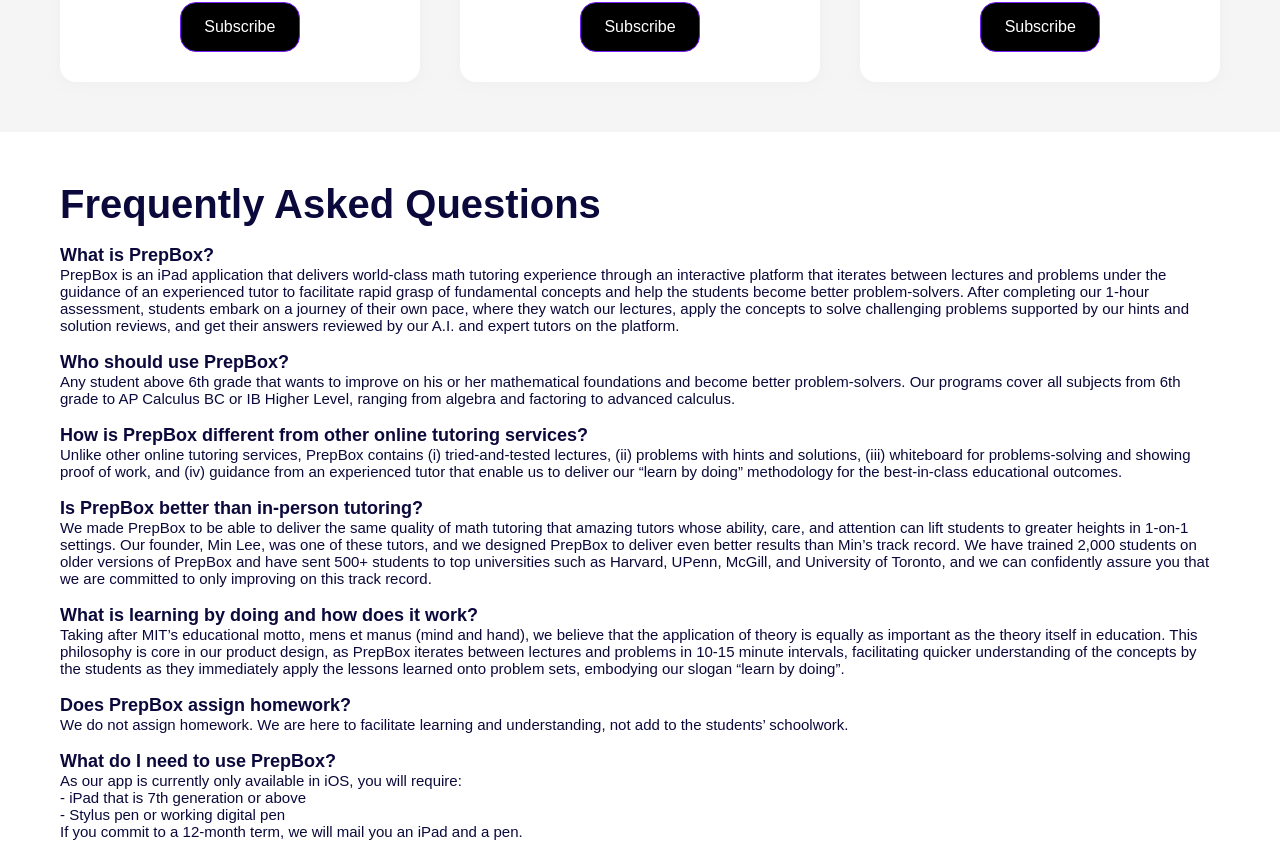
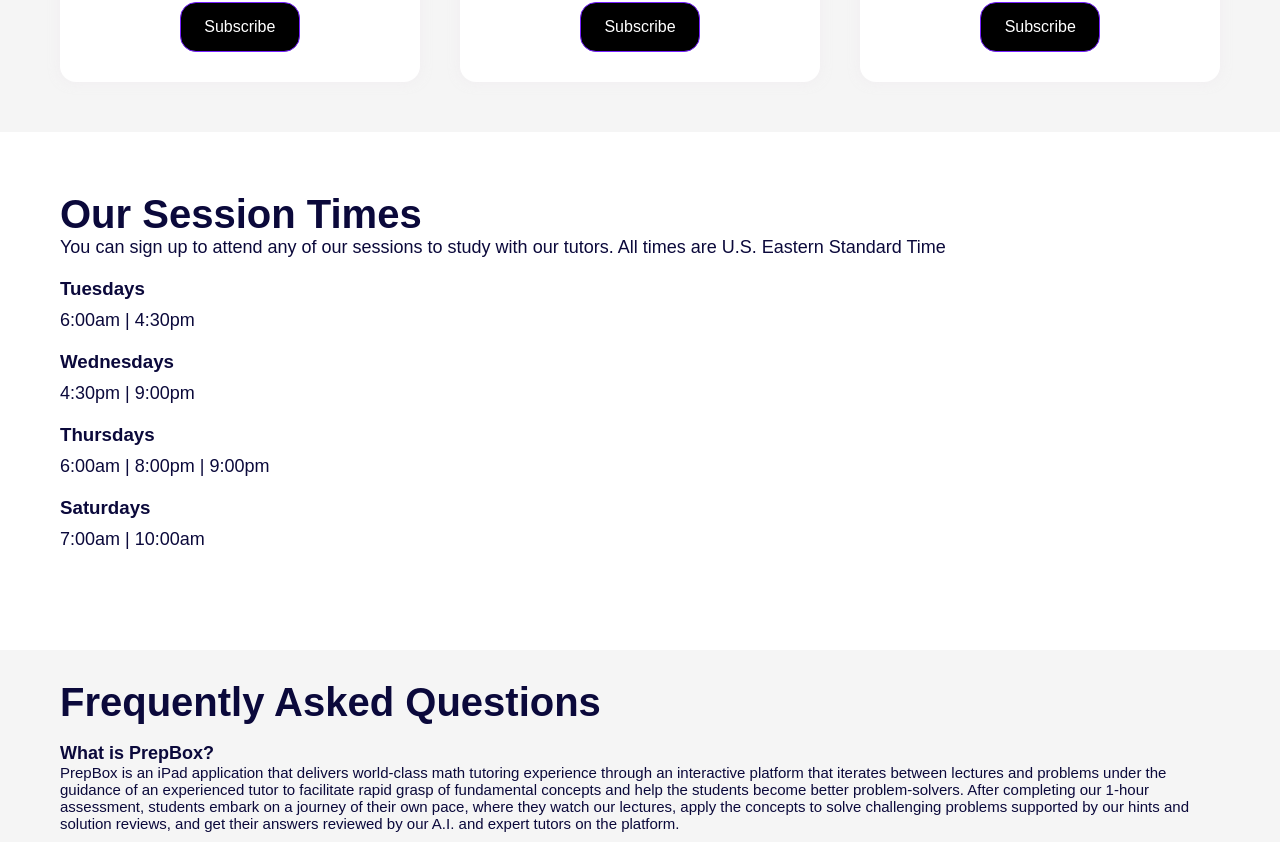
Before and after one commit to kwons90/prepanywhere_marketing_v2, a React (Create React App) app: page / in a window 1280 px wide. Shown: the part 7110-7952 px from the top of the page. Built offline with nearby package versions, Linux system fonts and the light colour scheme; a web font is replaced by a local one.

Commit message:
session times added

```diff
--- a/src/components/Sections/Contact.jsx
+++ b/src/components/Sections/Contact.jsx
@@ -9,7 +9,7 @@
 export default function Contact() {
   return (
     <Wrapper id="contact">
-      <div className="lightBg">
+      <div className="whiteBg">
         <div className="container">
           <HeaderInfo>
             <h1 className="font40 extraBold">Let's get in touch</h1>
--- a/src/components/Sections/FAQ.jsx
+++ b/src/components/Sections/FAQ.jsx
@@ -8,7 +8,7 @@
 export default function FAQ() {
   return (
     <Wrapper id="faq" >
-      <div className="whiteBg">
+      <div className="lightBg">
       <div className="container">
       <HeaderInfo>
             <h1 className="font40 extraBold">Frequently Asked Questions</h1>
@@ -73,6 +73,7 @@
   width: 100%;
 `;
 const HeaderInfo = styled.div`
+  padding: 30px 0px 0px 0px;
   @media (max-width: 860px) {
     text-align: center;
   }
--- a/src/components/Sections/Pricing.jsx
+++ b/src/components/Sections/Pricing.jsx
@@ -66,6 +66,32 @@
           </TablesWrapper>
         </div>
       </div>
+      <div className="whiteBg" style={{padding: '0px 0px 50px 0px'}}>
+        <div className="container">
+          <HeaderInfo>
+            <h1 className="font40 extraBold">Our Session Times</h1>
+            <p className="font18">
+              You can sign up to attend any of our sessions to study with our tutors. All times are U.S. Eastern Standard Time
+            </p>
+            <h3 className="font24 extraBold" style={{padding: '20px 0px 10px 0px'}}>Tuesdays</h3>
+              <p className="font18">
+                6:00am | 4:30pm
+              </p>
+            <h3 className="font24 extraBold" style={{padding: '20px 0px 10px 0px'}}>Wednesdays</h3>
+              <p className="font18">
+                4:30pm | 9:00pm
+              </p>
+            <h3 className="font24 extraBold" style={{padding: '20px 0px 10px 0px'}}>Thursdays</h3>
+              <p className="font18">
+                6:00am | 8:00pm | 9:00pm
+              </p>
+            <h3 className="font24 extraBold" style={{padding: '20px 0px 10px 0px'}}>Saturdays</h3>
+              <p className="font18">
+                7:00am | 10:00am
+              </p>
+          </HeaderInfo>
+          </div>
+        </div>
     </Wrapper>
   );
 }
```
